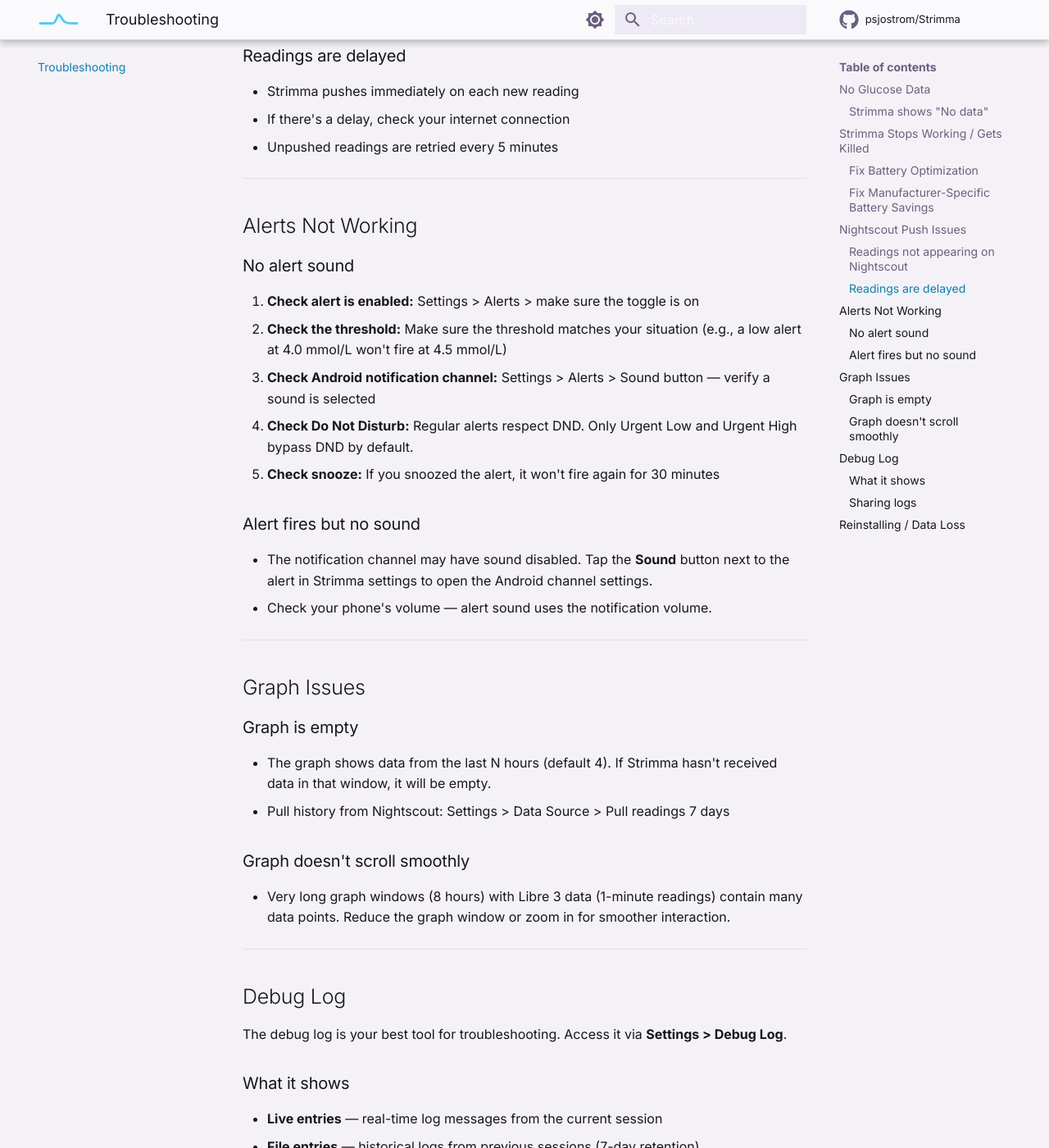
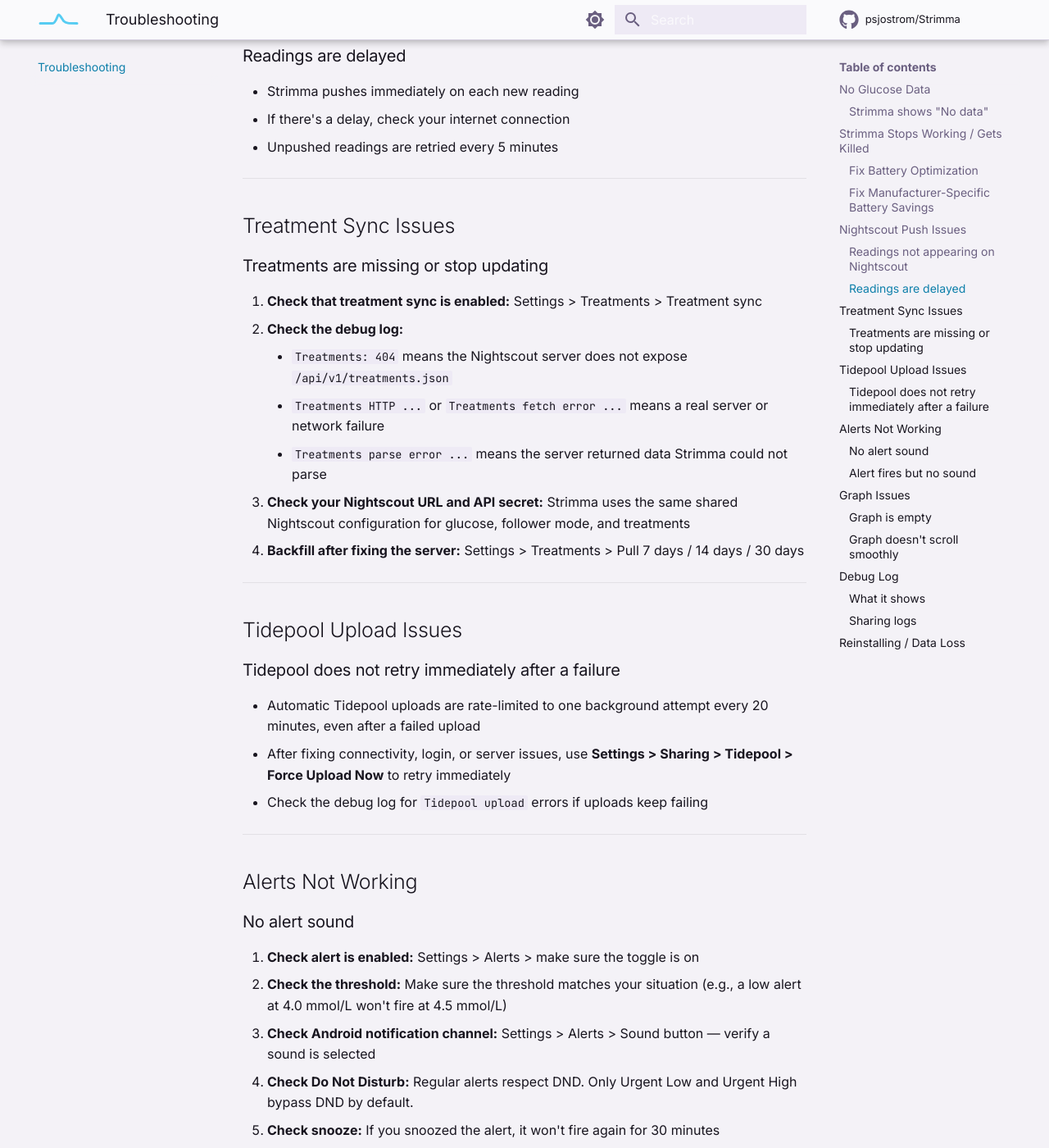
Before and after one commit to psjostrom/strimma, an MkDocs documentation site: the page built from docs/troubleshooting.md, in a window 1280 px wide and 1400 px high, scrolled down 2277 px. Shown: the whole window at 82% size. Built offline with MkDocs 1.6.1 and Material for MkDocs 9.7.7, drawn with Linux system fonts in a browser that asks for light colours; comment, search, counter and statistics services are not loaded.

Commit message:
docs: Clarify Nightscout paging, treatment errors, and Tidepool retries
Document the ingestion fixes already in PR #201:

- explain that follower backfill continues until Nightscout returns a short raw page,
  even if an intermediate page filters down to zero stored readings
- document that manual Nightscout pulls preserve server direction/delta and stay batched
  for large imports
- clarify treatment sync behavior: 404 means unsupported endpoint, other HTTP/parse
  failures are real sync errors
- document Tidepool's 20-minute background retry window and the immediate retry path via
  Force Upload Now

Also update troubleshooting guidance for treatment sync and Tidepool upload failures.

```diff
--- a/docs/troubleshooting.md
+++ b/docs/troubleshooting.md
@@ -76,6 +76,30 @@
 
 ---
 
+## Treatment Sync Issues
+
+### Treatments are missing or stop updating
+
+1. **Check that treatment sync is enabled:** Settings > Treatments > Treatment sync
+2. **Check the debug log:**
+    - `Treatments: 404` means the Nightscout server does not expose `/api/v1/treatments.json`
+    - `Treatments HTTP ...` or `Treatments fetch error ...` means a real server or network failure
+    - `Treatments parse error ...` means the server returned data Strimma could not parse
+3. **Check your Nightscout URL and API secret:** Strimma uses the same shared Nightscout configuration for glucose, follower mode, and treatments
+4. **Backfill after fixing the server:** Settings > Treatments > Pull 7 days / 14 days / 30 days
+
+---
+
+## Tidepool Upload Issues
+
+### Tidepool does not retry immediately after a failure
+
+- Automatic Tidepool uploads are rate-limited to one background attempt every 20 minutes, even after a failed upload
+- After fixing connectivity, login, or server issues, use **Settings > Sharing > Tidepool > Force Upload Now** to retry immediately
+- Check the debug log for `Tidepool upload` errors if uploads keep failing
+
+---
+
 ## Alerts Not Working
 
 ### No alert sound
```
Also changed, not shown: docs/data-sources/nightscout-follower.md (+2 -0 lines), docs/guide/settings.md (+8 -0 lines), docs/reference/nightscout-api.md (+12 -3 lines).
